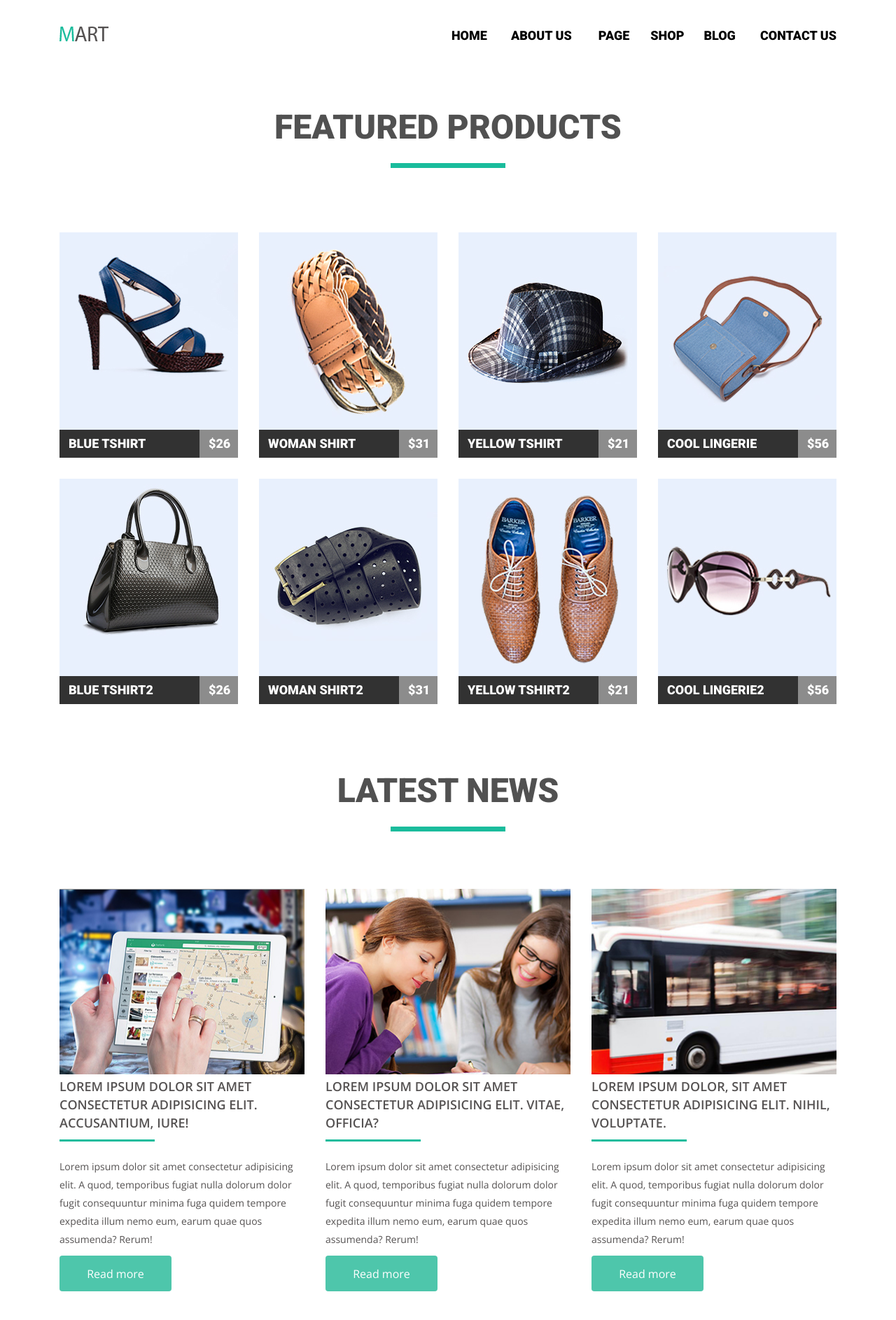
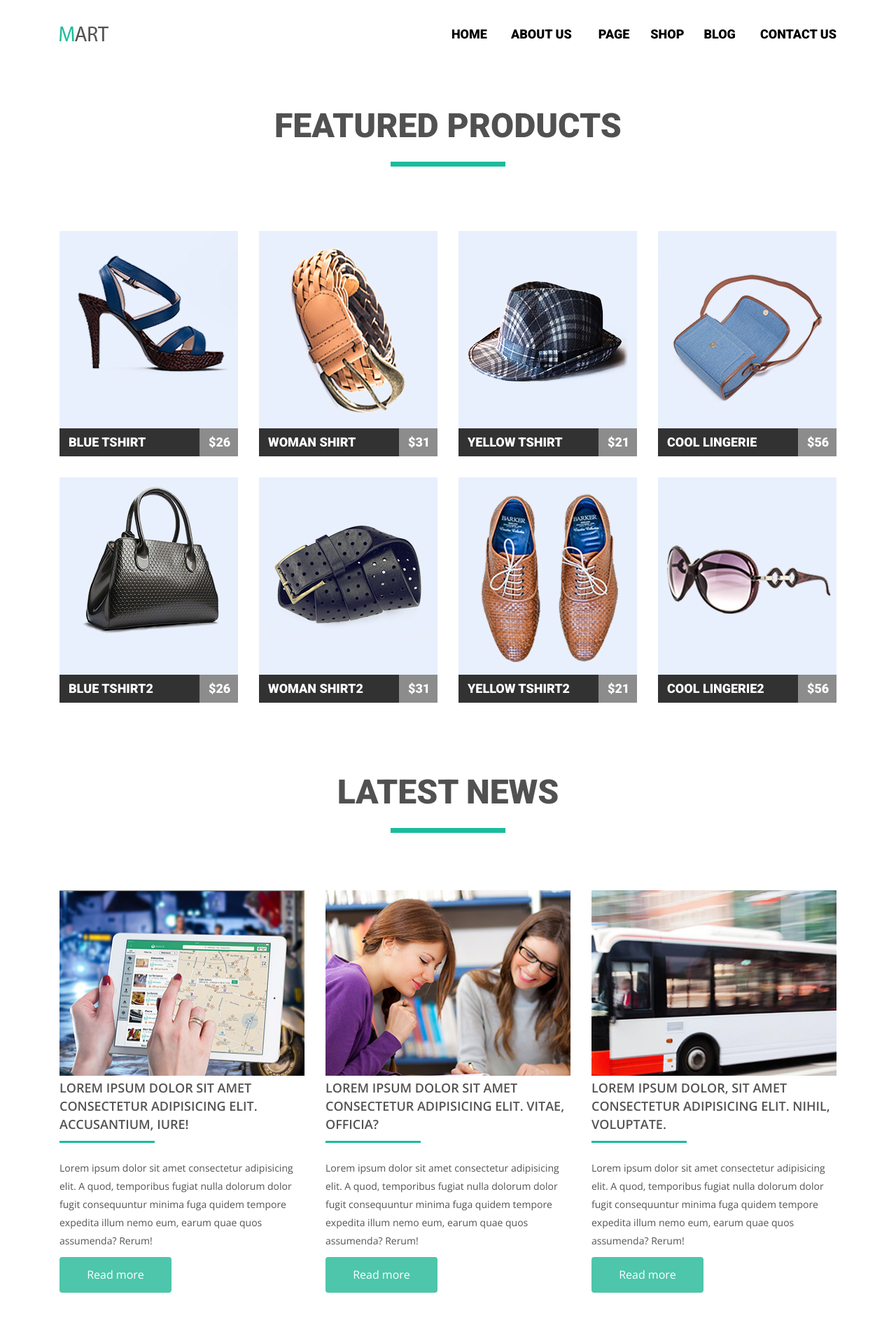
Before and after one commit to Vasiliy0210/goit-fe-course, a plain HTML site: page html-css/module-04/index.html in a window 1280 px wide. Shown: the whole page at 70% size. Drawn offline with nearby package versions, Linux system fonts and the light colour scheme.

Commit message:
fixed mistakes hw4

```diff
--- a/html-css/module-04/css/style.css
+++ b/html-css/module-04/css/style.css
@@ -20,7 +20,7 @@ h3,
     width: 1110px;
     height: auto;
     margin: 0 auto;
-    margin-bottom: 105px;
+    padding-bottom: 105px;
 }
 
 .site-logo {
@@ -32,13 +32,8 @@ h3,
 }
 
 .site-navigation {
-    /* width: 465px; */
+    float: right;
     height: auto;
-    list-style: none;
-}
-
-.site-navigation {
-    float: right;
     list-style: none;
     padding-top: 43px;
 }
@@ -55,6 +50,7 @@ h3,
 }
 
 .navigation-items a {
+    display: block;
     text-decoration: none;
     font-family: 'Roboto', sans-serif;
     font-size: 18px;
@@ -89,6 +85,7 @@ h3,
     width: 1110px;
     height: auto;
     margin: 0 auto;
+    padding-bottom: 112px;
 }
 
 .featured-list {
@@ -128,23 +125,22 @@ h2 {
     width: 255px;
     height: 322px;
     margin-right: 30px;
-    margin-bottom: 30px;
 }
 
 .featured-list li:nth-child(4n) {
     margin-right: 0px;
 }
 
-.featured-list li:nth-last-child(-n+4) {
-    margin-bottom: 108px;
+.featured-list li:not(:nth-last-child(-n+4)) {
+    margin-bottom: 30px;
 }
 
-.featured-wrapper:hover .featured-item-title {
+.featured-item:hover .featured-item-title {
     background-color: #1abc9c;
     cursor: pointer;
 }
 
-.featured-wrapper:hover .featured-item-price {
+.featured-item:hover .featured-item-price {
     background-color: #7fd9c7;
     cursor: pointer;
 }
@@ -248,8 +244,12 @@ h2 {
 .news-button {
     width: 160px;
     height: 51px;
+    text-decoration: none;
+    display: block;
+    box-sizing: border-box;
+    text-align: center;
+    padding-top: 12px;
     background-color: #4ec6ab;
-    border: 0px;
     font-family: 'Open Sans', sans-serif;
     font-weight: 300;
     font-size: 16px;
--- a/html-css/module-04/index.html
+++ b/html-css/module-04/index.html
@@ -11,8 +11,8 @@
     <link rel="stylesheet" href="css/style.css">
 </head>
 <body>
-    <header class="page-header clearfix">
-        <nav>
+    <header class="page-header">
+        <nav class="clearfix">
             <a href="" class="site-logo">
                 <img src="img/logo.png" alt="logo" width="70" height="21">
             </a>
@@ -40,7 +40,7 @@
     <main>
         <section class="gallery">
             <h2 class="section-title">Featured products</h2>
-            <ul class="featured-list">
+            <ul class="featured-list clearfix">
                 <li class="featured-item">
                     <img src="img/blue-tshirt.jpg" alt="blue-tshirt-img" class="item-img"  height="322" width="255">
                     <div class="featured-wrapper">
@@ -101,28 +101,27 @@
         </section>
         <section class="latest-news">
             <h2 class="latest-news-title">Latest news</h2>
-            <ul class="latest-news-list">
+            <ul class="latest-news-list clearfix">
                 <li class="latest-news-item">
                     <img src="img/device.jpg" alt="device-img" class="latest-news-image" width="350" height="265">
                     <h3 class="latest-news-item-title">Lorem ipsum dolor sit amet consectetur adipisicing elit. Accusantium, iure!</h3>
                     <p class="latest-news-item-price">Lorem ipsum dolor sit amet consectetur adipisicing elit. A quod, temporibus fugiat nulla dolorum dolor fugit consequuntur minima fuga quidem tempore expedita illum nemo eum, earum quae quos assumenda? Rerum!</p>
-                    <button class="news-button">Read more</button>
+                    <a href="" class="news-button">Read more</a>
                 </li>
                 <li class="latest-news-item">
                     <img src="img/girls.jpg" alt="girls-img" class="latest-news-image" width="350" height="265">
                     <h3 class="latest-news-item-title">Lorem ipsum dolor sit amet consectetur adipisicing elit. Vitae, officia?</h3>
                     <p class="latest-news-item-price">Lorem ipsum dolor sit amet consectetur adipisicing elit. A quod, temporibus fugiat nulla dolorum dolor fugit consequuntur minima fuga quidem tempore expedita illum nemo eum, earum quae quos assumenda? Rerum!</p>
-                    <button class="news-button">Read more</button>
+                    <a href="" class="news-button">Read more</a>
                 </li>
                 <li class="latest-news-item">
                     <img src="img/bus.jpg" alt="bus-img" class="latest-news-image" width="350" height="265">
                     <h3 class="latest-news-item-title">Lorem ipsum dolor, sit amet consectetur adipisicing elit. Nihil, voluptate.</h3>
                     <p class="latest-news-item-price">Lorem ipsum dolor sit amet consectetur adipisicing elit. A quod, temporibus fugiat nulla dolorum dolor fugit consequuntur minima fuga quidem tempore expedita illum nemo eum, earum quae quos assumenda? Rerum!</p>
-                    <button class="news-button">Read more</button>
+                    <a href="" class="news-button">Read more</a>
                 </li>
             </ul>
         </section>
     </main>
-
 </body>
 </html>
```
